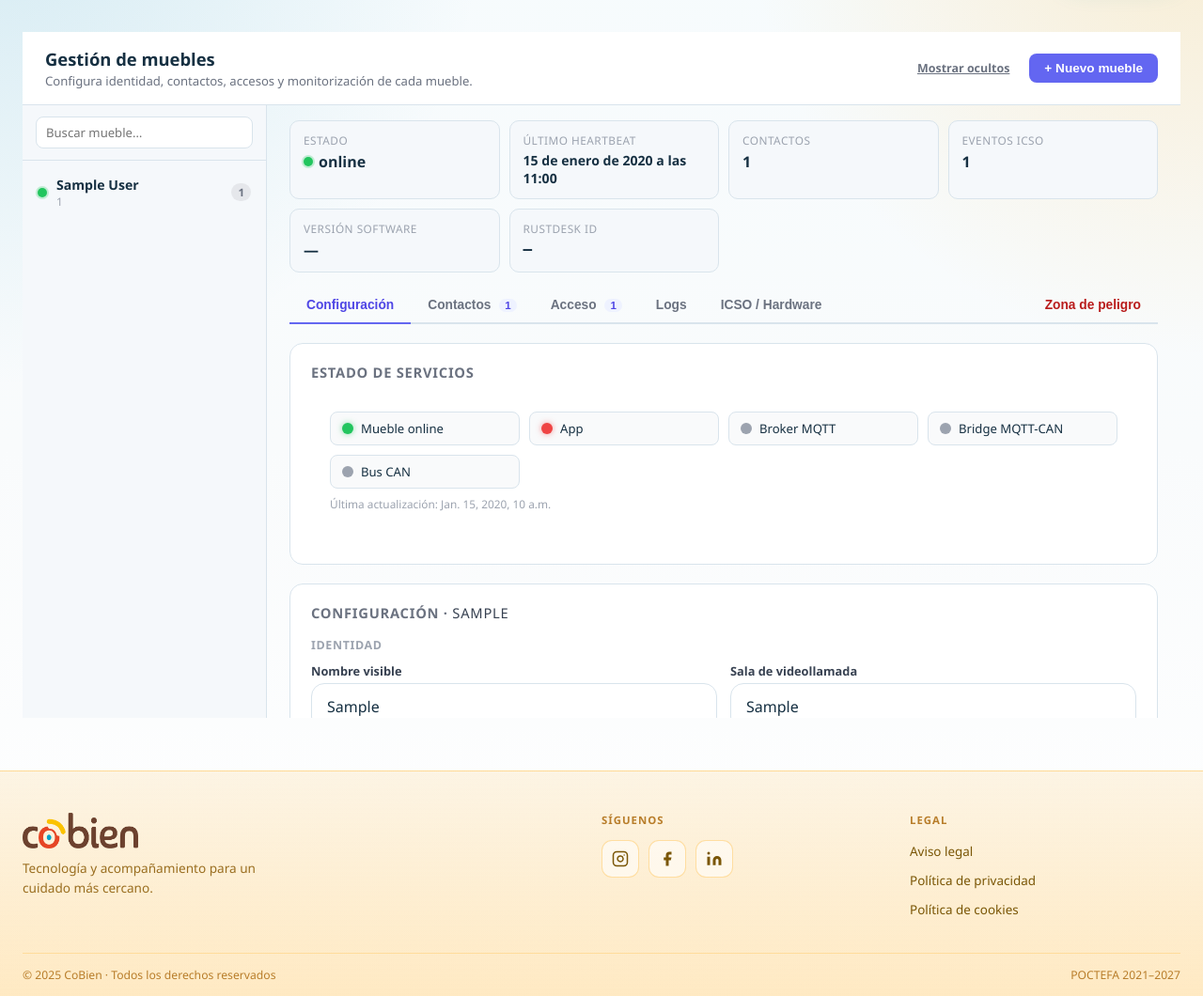
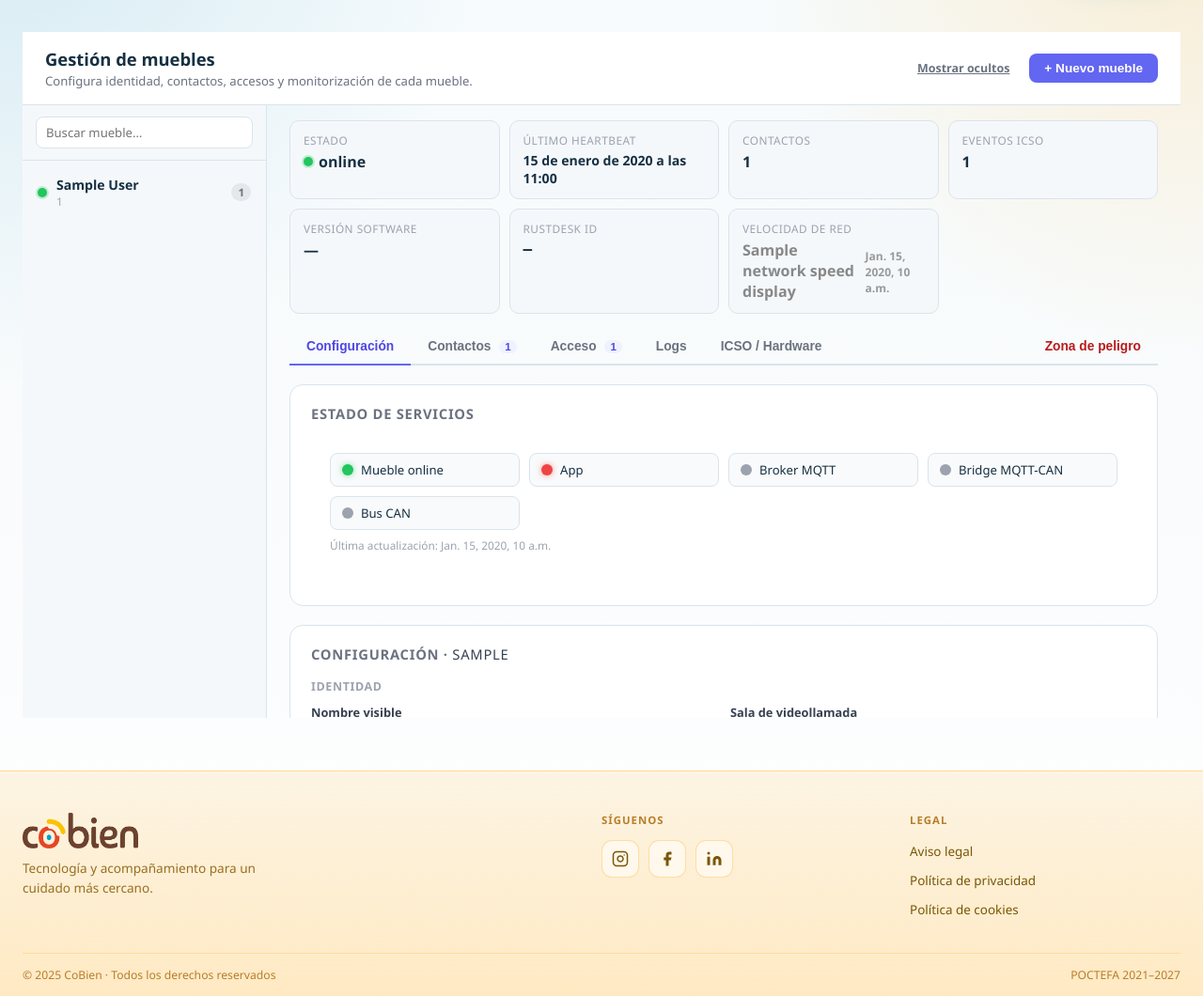
Before and after one commit to DeustoTech/cobien-backend, a Django app: template cobien-backend/apps/pizarra/templates/pizarra/devices_admin.html in a window 1280 px wide. Shown: the part 107-1167 px from the top of the page at 94% size. Run offline with Django 5.2, Linux system fonts and the light colour scheme; tables that the repository leaves empty hold one stand-in row (values such as "Sample post"); the template is opened without the code that fills it: values that come from a table or form of the project are taken from there, most other values are stand-ins (such as "Sample title", 1, 10 or a date in 2020); grey boxes marked "Sample" are stand-in pictures.

Commit message:
feat: store and display network_speed_kbps from furniture heartbeat

```diff
--- a/cobien-backend/apps/pizarra/templates/pizarra/devices_admin.html
+++ b/cobien-backend/apps/pizarra/templates/pizarra/devices_admin.html
@@ -701,6 +701,19 @@
             <div class="dm-stat">
               <div class="dm-stat-label">{% trans "RustDesk ID" %}</div>
               <div class="dm-stat-value" style="font-family: monospace;">{{ rustdesk_id|default:"—" }}</div>
+            </div>
+            <div class="dm-stat">
+              <div class="dm-stat-label">{% trans "Velocidad de red" %}</div>
+              <div class="dm-stat-value">
+                {% if network_speed_display %}
+                  <span style="color:{{ network_speed_display.color }}; font-weight:700;">{{ network_speed_display.label }}</span>
+                  {% if network_speed_reported_at %}
+                    <div style="font-size:0.75rem; color:#999; margin-top:2px;">{{ network_speed_reported_at }}</div>
+                  {% endif %}
+                {% else %}
+                  <span style="color:#aaa;">—</span>
+                {% endif %}
+              </div>
             </div>
           </div>
 
```
Also changed, not shown: cobien-backend/apps/pizarra/device_registry.py (+7 -0 lines), cobien-backend/apps/pizarra/views.py (+19 -0 lines).
